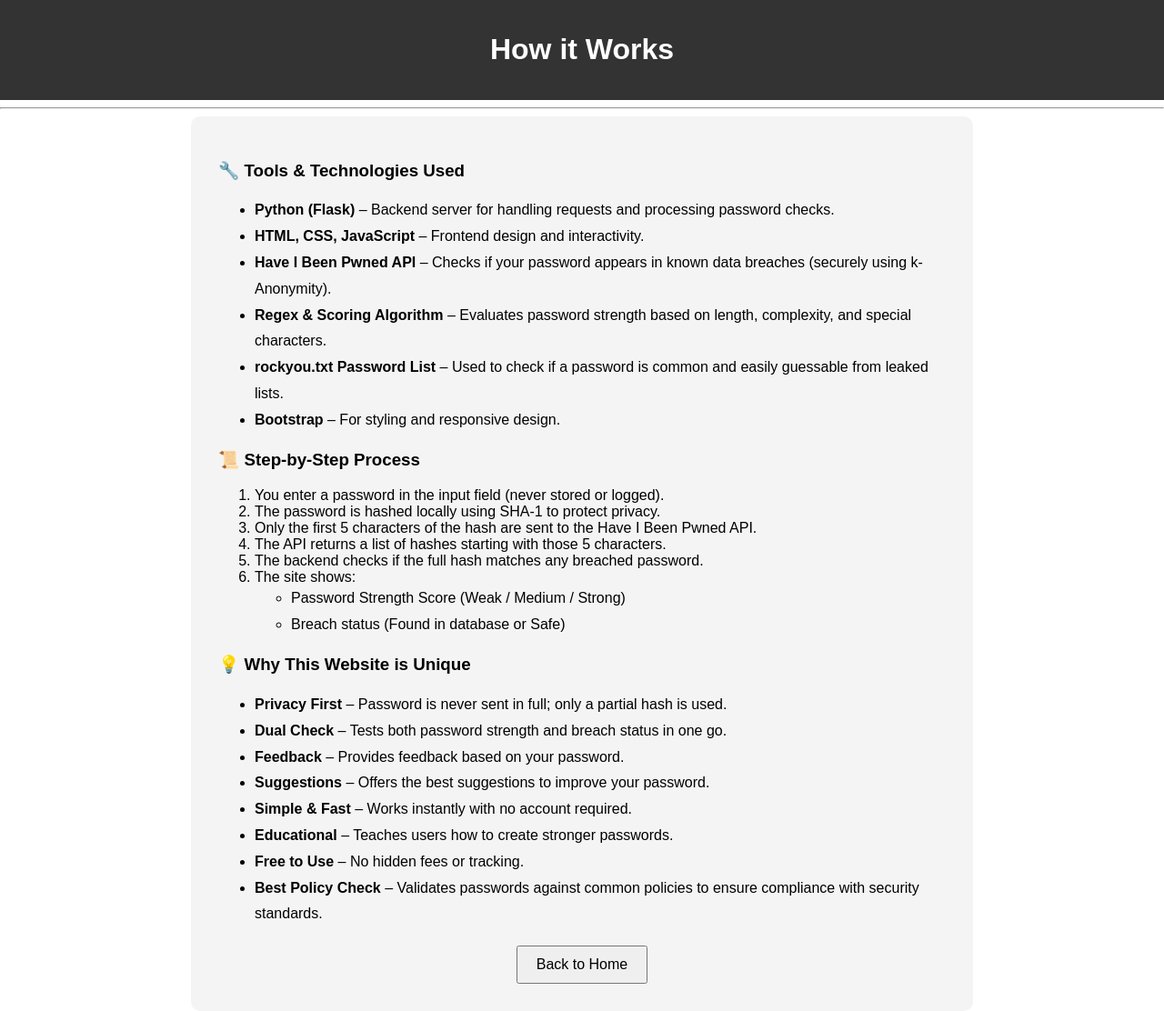
After one commit to Sayan-8910/AwareLock, a Flask app: page /how-it-works in a window 1280 px wide. The commit adds this page. Shown: the whole page at 91% size. Run offline with Flask 3, Linux system fonts and the light colour scheme.

Commit message:
Update footer styles and fix features list

```diff
--- a/app.py
+++ b/app.py
@@ -8,6 +8,8 @@ import string
 import os
 
 app = Flask(__name__)
+
+# -------------------- Helper Functions --------------------
 
 def check_pwned(password):
     sha1pwd = hashlib.sha1(password.encode('utf-8')).hexdigest().upper()
@@ -58,6 +60,8 @@ def generate_strong_password(length=12):
     random.shuffle(password_chars)
     return ''.join(password_chars)
 
+# -------------------- Routes --------------------
+
 @app.route("/", methods=["GET", "POST"])
 def check_password():
     if request.method == "POST":
@@ -91,7 +95,15 @@ def check_password():
 def suggest_password():
     return generate_strong_password()
 
+@app.route('/')
+def home():
+    return render_template('index.html')
 
+@app.route("/how-it-works")
+def how_it_works():
+    return render_template("how_it_works.html")
+
+# -------------------- Main Entry --------------------
 
 if __name__ == "__main__":
     port = int(os.environ.get("PORT", 5000))
--- /dev/null
+++ b/templates/how_it_works.html
@@ -0,0 +1,104 @@
+<!DOCTYPE html>
+<html lang="en">
+<head>
+<meta charset="UTF-8">
+<meta name="viewport" content="width=device-width, initial-scale=1.0">
+<title>Home with How It Works</title>
+<style>
+    body {
+        font-family: Arial, sans-serif;
+        margin: 0;
+        padding: 0;
+    }
+
+    header {
+        background: #333;
+        color: white;
+        padding: 15px;
+        text-align: center;
+    }
+
+    section {
+        padding: 40px;
+        text-align: center;
+    }
+
+    #howItWorks {
+        background: #f4f4f4;
+        text-align: left;
+        max-width: 800px;
+        margin: auto;
+        border-radius: 10px;
+        padding: 30px;
+    }
+
+    h2 {
+        text-align: center;
+    }
+
+    ul {
+        line-height: 1.8;
+    }
+</style>
+</head>
+<body>
+
+<header>
+    <h1> How it Works</h1>
+</header>
+
+
+<hr>
+
+<!-- How It Works section -->
+<section id="howItWorks">
+
+    <h3>🔧 Tools & Technologies Used</h3>
+    <ul>
+        <li><strong>Python (Flask)</strong> – Backend server for handling requests and processing password checks.</li>
+        <li><strong>HTML, CSS, JavaScript</strong> – Frontend design and interactivity.</li>
+        <li><strong>Have I Been Pwned API</strong> – Checks if your password appears in known data breaches (securely using k-Anonymity).</li>
+        <li><strong>Regex & Scoring Algorithm</strong> – Evaluates password strength based on length, complexity, and special characters.</li>
+        <li><strong>rockyou.txt Password List</strong> – Used to check if a password is common and easily guessable from leaked lists.</li>
+        <li><strong>Bootstrap</strong> – For styling and responsive design.</li>
+    </ul>
+
+
+    <h3>📜 Step-by-Step Process</h3>
+    <ol>
+        <li>You enter a password in the input field (never stored or logged).</li>
+        <li>The password is hashed locally using SHA-1 to protect privacy.</li>
+        <li>Only the first 5 characters of the hash are sent to the Have I Been Pwned API.</li>
+        <li>The API returns a list of hashes starting with those 5 characters.</li>
+        <li>The backend checks if the full hash matches any breached password.</li>
+        <li>The site shows:
+            <ul>
+                <li>Password Strength Score (Weak / Medium / Strong)</li>
+                <li>Breach status (Found in database or Safe)</li>
+            </ul>
+        </li>
+    </ol>
+
+    <h3>💡 Why This Website is Unique</h3>
+<ul>
+    <li><strong>Privacy First</strong> – Password is never sent in full; only a partial hash is used.</li>
+    <li><strong>Dual Check</strong> – Tests both password strength and breach status in one go.</li>
+    <li><strong>Feedback</strong> – Provides feedback based on your password.</li>
+    <li><strong>Suggestions</strong> – Offers the best suggestions to improve your password.</li>
+    <li><strong>Simple & Fast</strong> – Works instantly with no account required.</li>
+    <li><strong>Educational</strong> – Teaches users how to create stronger passwords.</li>
+    <li><strong>Free to Use</strong> – No hidden fees or tracking.</li>
+    <li><strong>Best Policy Check</strong> – Validates passwords against common policies to ensure compliance with security standards.</li>
+</ul>
+
+
+
+    <div style="text-align:center; margin-top:20px;">
+        <a href="{{ url_for('home') }}">
+            <button style="padding:10px 20px; font-size:16px;">Back to Home</button>
+        </a>
+    </div>
+</section>
+
+</body>
+</html>
--- a/templates/index.html
+++ b/templates/index.html
@@ -57,7 +57,8 @@
     Made by <strong>Sayan Mondal</strong><br>
     <a href="https://github.com/Sayan-8910" target="_blank">GitHub</a> |
     <a href="mailto:sm384008@gmail.com">Email</a> |
-    <a href="https://www.linkedin.com/in/sayan-mondal-386a31294" target="_blank">LinkedIn</a>
+    <a href="https://www.linkedin.com/in/sayan-mondal-386a31294" target="_blank">LinkedIn</a> |
+    <a href="{{ url_for('how_it_works') }}">How It Works</a>
 </footer>
 
 </body>
```
Also changed, not shown: static/style.css (+32 -2 lines).
